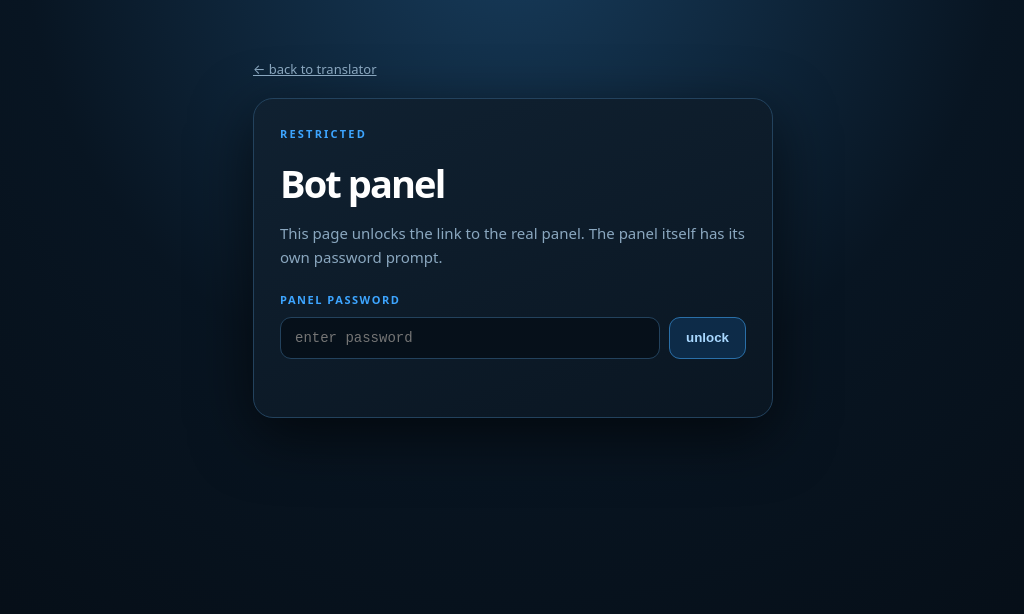
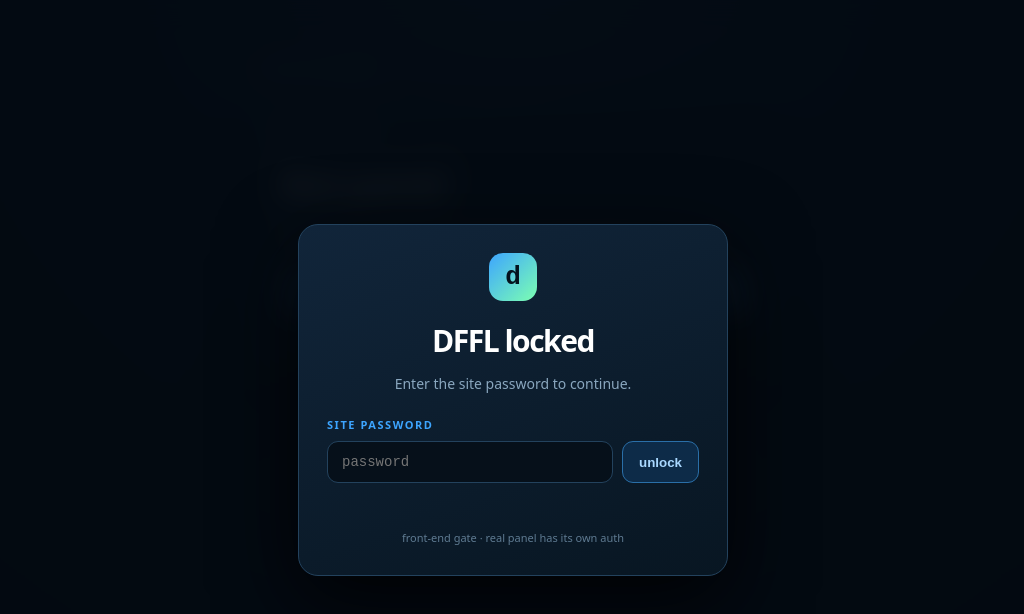
Before and after one commit to olda9991/dffl, a plain HTML site: page panel/index.html in a window 1280 px wide. Shown: the whole page, without its empty margins (127-1151 px from the left). Drawn offline with Linux system fonts and the light colour scheme.

Commit message:
Add full-site password gate

```diff
--- /dev/null
+++ b/gate.css
@@ -0,0 +1,15 @@
+body.locked{overflow:hidden}
+.site-gate{position:fixed;inset:0;z-index:9999;display:grid;place-items:center;padding:20px;background:rgba(4,10,17,.94);backdrop-filter:blur(14px)}
+.site-gate[hidden]{display:none!important}
+.gate-card{width:min(430px,100%);background:linear-gradient(160deg,#11253a,#081622);border:1px solid #23425d;border-radius:20px;padding:28px;box-shadow:0 24px 80px #000c;text-align:center}
+.gate-mark{display:grid;place-items:center;width:48px;height:48px;margin:0 auto 16px;border-radius:14px;background:linear-gradient(135deg,#3da5ff,#7cffb2);color:#04121d;font:900 26px ui-monospace,monospace}
+.gate-card h1{margin:0 0 8px;font-size:30px;letter-spacing:-.05em;color:#fff}
+.gate-card p{color:#8aa7bf;margin:0 0 20px;font-size:14px}
+.gate-card label{display:block;color:#3da5ff;font-size:11px;font-weight:900;letter-spacing:.14em;text-transform:uppercase;margin-bottom:8px;text-align:left}
+.gate-row{display:flex;gap:9px}
+.gate-row input{flex:1;min-width:0;background:#06101a;color:#d7e9fa;border:1px solid #23425d;border-radius:11px;padding:12px 14px;outline:none;font:14px ui-monospace,monospace}
+.gate-row input:focus{border-color:#3da5ff;box-shadow:0 0 0 3px #3da5ff2b}
+.gate-row button{border:1px solid #2a6fa8;background:#0d2b48;color:#a9d8ff;border-radius:11px;padding:11px 16px;font-weight:800;cursor:pointer}
+.gate-row button:hover{background:#12456f;color:#fff;border-color:#3da5ff}
+.gate-msg{min-height:20px;margin-top:12px;color:#ff8f8f;font-size:13px}
+.gate-foot{margin-top:14px;color:#5f7b92;font-size:11px}
--- /dev/null
+++ b/gate.js
@@ -0,0 +1,8 @@
+const SITE_PASS_HASH='e76684407fd1113a883cc426e8829978f22ed4e087dfe64c2f22ca1f69e8b548';
+const SITE_GATE_KEY='dffl_site_unlocked';
+async function siteHash(s){const b=new TextEncoder().encode(s);const d=await crypto.subtle.digest('SHA-256',b);return Array.from(new Uint8Array(d)).map(x=>x.toString(16).padStart(2,'0')).join('');}
+function siteGateOpen(){const g=document.getElementById('siteGate');if(g)g.hidden=false;document.body.classList.add('locked');}
+function siteGateClose(){const g=document.getElementById('siteGate');if(g)g.hidden=true;document.body.classList.remove('locked');}
+function lockSite(){sessionStorage.removeItem(SITE_GATE_KEY);siteGateOpen();const i=document.getElementById('sitePass');if(i)i.value='';}
+async function unlockSite(){const msg=document.getElementById('siteMsg');const input=document.getElementById('sitePass');const v=input?input.value:'';if(!v){if(msg)msg.textContent='enter the password';return;}try{const h=await siteHash(v);if(h===SITE_PASS_HASH){sessionStorage.setItem(SITE_GATE_KEY,'1');siteGateClose();if(msg)msg.textContent='';}else if(msg){msg.textContent='wrong password';}}catch(e){if(msg)msg.textContent='unlock failed on this browser';}}
+if(sessionStorage.getItem(SITE_GATE_KEY)==='1')siteGateClose();else siteGateOpen();
--- a/panel/index.html
+++ b/panel/index.html
@@ -6,30 +6,34 @@
 <meta name="theme-color" content="#07111c">
 <title>Bot Panel - DFFL</title>
 <link rel="icon" href="../favicon.svg" type="image/svg+xml">
+<link rel="stylesheet" href="../gate.css">
 <link rel="stylesheet" href="panel.css">
 </head>
-<body>
+<body class="locked">
+<div id="siteGate" class="site-gate">
+<div class="gate-card">
+<div class="gate-mark">d</div>
+<h1>DFFL locked</h1>
+<p>Enter the site password to continue.</p>
+<label for="sitePass">site password</label>
+<div class="gate-row">
+<input id="sitePass" type="password" autocomplete="current-password" placeholder="password" onkeydown="if(event.key==='Enter')unlockSite()">
+<button onclick="unlockSite()">unlock</button>
+</div>
+<div id="siteMsg" class="gate-msg" role="status"></div>
+<div class="gate-foot">front-end gate · real panel has its own auth</div>
+</div>
+</div>
 <main class="shell">
 <a class="back" href="../">← back to translator</a>
 <section class="card">
 <span class="kicker">restricted</span>
 <h1>Bot panel</h1>
-<p class="sub">This page unlocks the link to the real panel. The panel itself has its own password prompt.</p>
-<div id="gate">
-<label for="pass">panel password</label>
-<div class="row">
-<input id="pass" type="password" autocomplete="current-password" placeholder="enter password" onkeydown="if(event.key==='Enter')unlock()">
-<button onclick="unlock()">unlock</button>
-</div>
-<div class="msg" id="msg" role="status"></div>
-</div>
-<div id="unlocked" hidden>
-<div class="ok">unlocked</div>
-<a class="open" id="openPanel" href="https://luxurious-bonded-thinly.ngrok-free.dev/panel" rel="noreferrer" target="_blank">open bot panel ↗</a>
-<small>The panel will ask for its own credentials. GitHub only hosts this launcher.</small>
-</div>
+<p class="sub">The real panel has its own password prompt after this link opens.</p>
+<a class="open" href="https://luxurious-bonded-thinly.ngrok-free.dev/panel" rel="noreferrer" target="_blank">open bot panel ↗</a>
+<small>Use the credentials from your local bot-panel env file.</small>
 </section>
 </main>
-<script src="panel.js"></script>
+<script src="../gate.js"></script>
 </body>
 </html>
--- a/sw.js
+++ b/sw.js
@@ -1,5 +1,5 @@
-const CACHE='dffl-v3';
-const FILES=['./','./index.html','./styles.css','./app.js','./favicon.svg','./manifest.webmanifest','./panel/','./panel/index.html','./panel/panel.css','./panel/panel.js'];
+const CACHE='dffl-v4';
+const FILES=['./','./index.html','./styles.css','./app.js','./gate.css','./gate.js','./favicon.svg','./manifest.webmanifest','./panel/','./panel/index.html','./panel/panel.css'];
 self.addEventListener('install',e=>{e.waitUntil(caches.open(CACHE).then(c=>c.addAll(FILES)).then(()=>self.skipWaiting()));});
 self.addEventListener('activate',e=>{e.waitUntil(caches.keys().then(keys=>Promise.all(keys.filter(k=>k!==CACHE).map(k=>caches.delete(k)))).then(()=>self.clients.claim()));});
 self.addEventListener('fetch',e=>{if(e.request.method!=='GET')return;const u=new URL(e.request.url);if(u.origin!==location.origin)return;e.respondWith(fetch(e.request).then(r=>{const copy=r.clone();caches.open(CACHE).then(c=>c.put(e.request,copy));return r;}).catch(()=>caches.match(e.request).then(r=>r||caches.match('./index.html'))));});
```
Also changed, not shown: 404.html (+17 -1 lines), index.html (+17 -1 lines).
